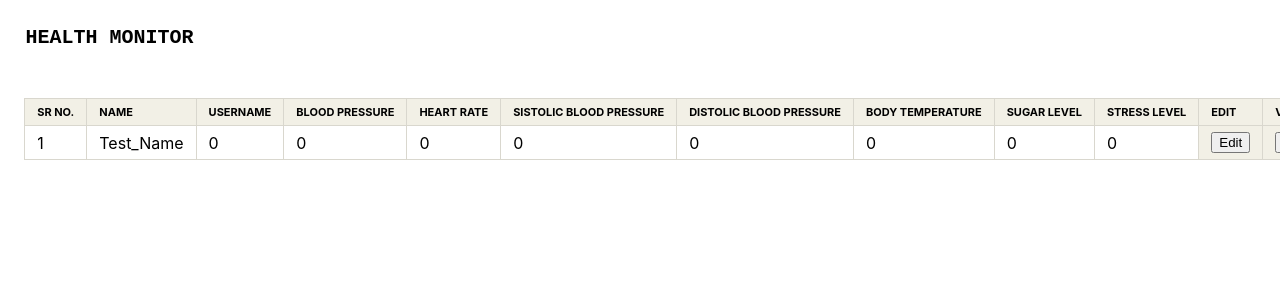
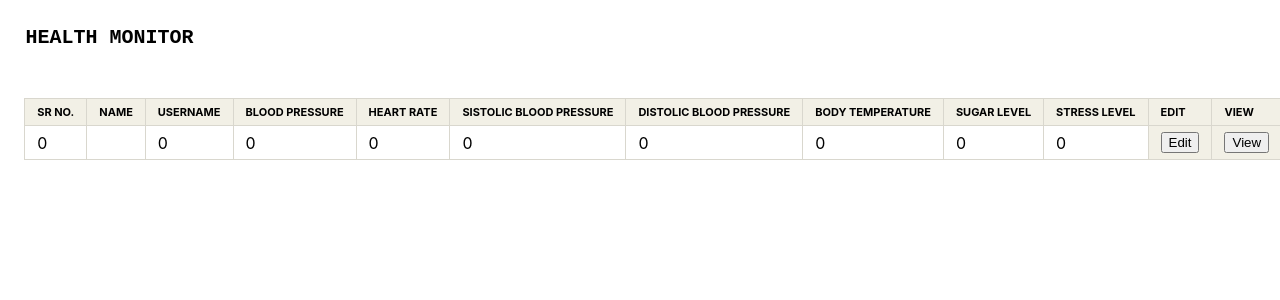
Before and after one commit to srujank1995/Health-Analytics, a React (Create React App) app: page / in a window 1280 px wide. Shown: the top 300 px of the page. Built offline with nearby package versions, Linux system fonts and the light colour scheme.

Commit message:
Reducer & context used

```diff
--- a/src/App.tsx
+++ b/src/App.tsx
@@ -1,13 +1,13 @@
 import styless from "./App.module.scss"
 import { ContextHealthMainWrapper } from './WareHouse/Context-Structure/ContextHealth-Main';
-import TableData from './Components/Table-Structure/Table-data';
+import ViewHealthRecords from "./Components/ViewData/ViewHealthRecords";
 
 function App() {
   return (
     <ContextHealthMainWrapper>
       <h2 className={styless["Heading-main"]}>HEALTH MONITOR</h2>
     <div className="App">
-      <TableData/>
+      <ViewHealthRecords/>
     </div>
     </ContextHealthMainWrapper>
   );
--- a/src/Components/Table-Structure/Table-data.tsx
+++ b/src/Components/Table-Structure/Table-data.tsx
@@ -4,17 +4,17 @@ import styless from "./TableStruct.module.scss";
 import { StateType } from "../../WareHouse/Context-Structure/StateTypeMain";
 
 const TableData = () => {
-  const { users } = useContext(ContextHealthMain);
+  const { UserVal } = useContext(ContextHealthMain);
 
   const EditFn = (userData: StateType) => {
-    console.table(EditFn);
+    console.table(userData);
   };
 
   const ViewFn = (userData: StateType) => {
-    console.table(ViewFn);
+    console.table(userData);
   };
 
-  const TableMap = users.map((user) => {
+  const TableMap = UserVal.map((user) => {
     return (
       <tr key={user.id}>
         <td>{user.id}</td>
--- a/src/Components/ViewData/ViewHealthRecords.tsx
+++ b/src/Components/ViewData/ViewHealthRecords.tsx
@@ -1,8 +1,11 @@
 import React from 'react'
+import TableData from '../Table-Structure/Table-data'
 
 const  ViewHealthRecords = ()=> {
   return (
-    <div>ViewHealthRecords</div>
+    <div>
+      <TableData />
+    </div>
   )
 }
 
--- a/src/WareHouse/Context-Structure/ContextHealth-Main.tsx
+++ b/src/WareHouse/Context-Structure/ContextHealth-Main.tsx
@@ -1,35 +1,16 @@
-import { createContext, useReducer } from "react";
-import { StateType } from "./StateTypeMain";
-import ReducerFunction, { initialstate } from "../ReducerFunction";
+import { Children,createContext, useReducer } from "react";
+import ReducerFunction, { initialstate } from "./ReducerFunction";
 
+const ContextHealthMain = createContext({UserVal: initialstate});
 
-const ContextHealthMain= createContext({
-     users:[initialstate]
-})
-export const ContextHealthMainWrapper:React.FC<any>=(props)=>{
+export const ContextHealthMainWrapper: React.FC<any> = (props) => {
+  const [NewState, dispatch] = useReducer(ReducerFunction, initialstate);
 
-const [state, dispatch] = useReducer(ReducerFunction, initialstate )
-
-   const users: StateType[]=[{
-    id:1,
-    name:"Test_Name",
-    BP: { value: 0, name: "Blood Pressure" },
-    HR: { value: 0, name: "Heart Rate" },
-    SBP: { value: 0, name: "Sistolic Blood Pressure" },
-    DBP: { value: 0, name: "Distolic Blood Pressure" },
-    BTemp: { value: 0, name: "Body Temperature" },
-    SR: { value: 0, name: "Sugar level" },
-    SL: { value:0, name: "Stress level" },
-    }]
-    const {children} = props;
-    return (
-        <ContextHealthMain.Provider value={
-            {users:users}
-        }>
-        <div>
-            {children}
-        </div>
-        </ContextHealthMain.Provider>
-    )
-}
+  const { children } = props;
+  return (
+    <ContextHealthMain.Provider value={{UserVal:initialstate}}>
+      <div>{children}</div>
+    </ContextHealthMain.Provider>
+  );
+};
 export default ContextHealthMain;
--- /dev/null
+++ b/src/WareHouse/Context-Structure/ReducerFunction.ts
@@ -0,0 +1,29 @@
+import { StateType } from "./StateTypeMain";
+
+export const initialstate: StateType[] = [
+  {
+    id: 0,
+    name: "",
+    BP: { value: 0, name: "Blood Pressure" },
+    HR: { value: 0, name: "Heart Rate" },
+    SBP: { value: 0, name: "Sistolic Blood Pressure" },
+    DBP: { value: 0, name: "Distolic Blood Pressure" },
+    BTemp: { value: 0, name: "Body Temperature" },
+    SR: { value: 0, name: "Sugar level" },
+    SL: { value: 0, name: "Stress level" },
+  },
+];
+
+const ReducerFunction = (NewState = initialstate, action: any) => {
+  switch (action.type) {
+    case "UPDATE_USER_HEALTH_DATA":
+      console.log("state initial", NewState, action);
+      return {
+        ...NewState,
+      };
+
+    default:
+      break;
+  }
+};
+export default ReducerFunction;
--- a/src/WareHouse/ReducerFunction.tsx
+++ /dev/null
@@ -1,30 +0,0 @@
-
-import { Actiontype, StateType } from "./Context-Structure/StateTypeMain";
-
-export const initialstate: StateType = {
-    id:0,
-    name:'',
-    BP: { value: 0, name: "Blood Pressure" },
-    HR: { value: 0, name: "Heart Rate" },
-    SBP: { value: 0, name: "Sistolic Blood Pressure" },
-    DBP: { value: 0, name: "Distolic Blood Pressure" },
-    BTemp: { value: 0, name: "Body Temperature" },
-    SR: { value: 0, name: "Sugar level" },
-    SL: { value: 0, name: "Stress level" },
-  };
-const ReducerFunction = (state=initialstate, action:any) => {
-
-    switch (action.type) {
-        case 'UPDATE_USER_HALTH_DATA':
-            console.log("state initial", state, action)
-            return {
-
-                ...state
-            }
-            break;
-
-        default:
-            break;
-    }
-}
-export default ReducerFunction;
```
Also changed, not shown: src/WareHouse/Context-Structure/StateTypeMain.ts (renamed from src/WareHouse/Context-Structure/StateTypeMain.tsx).
